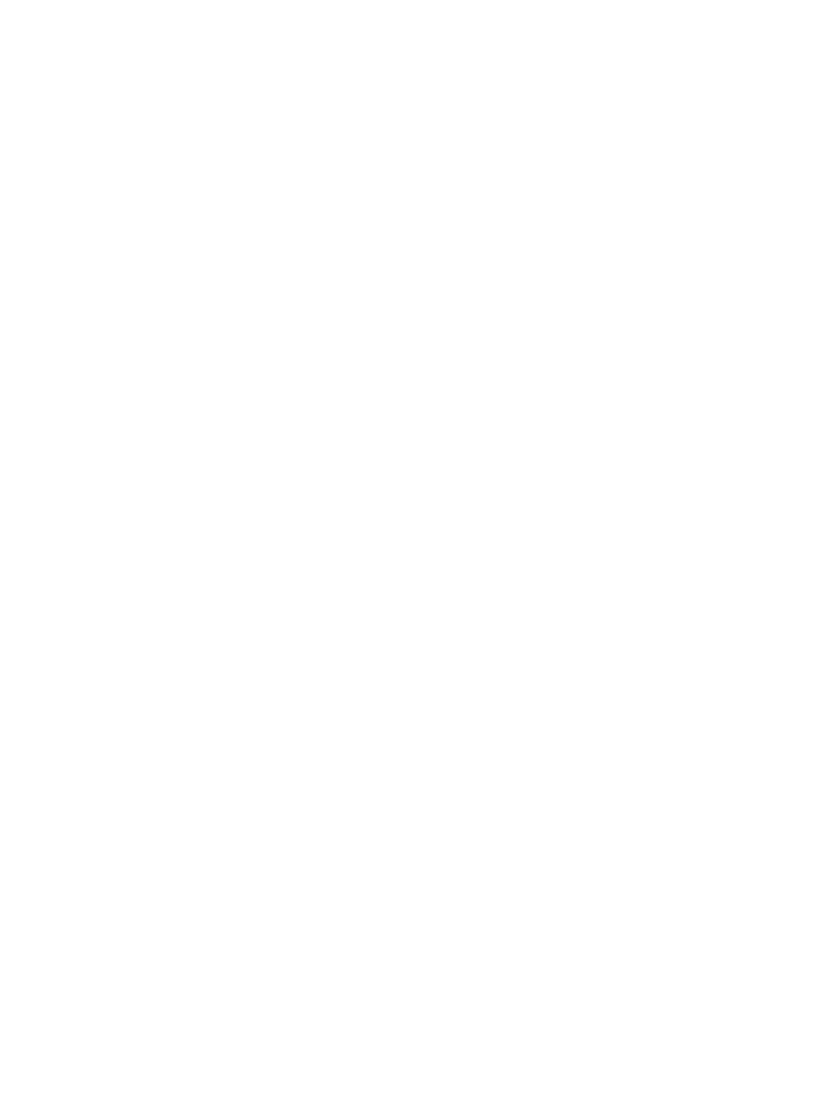
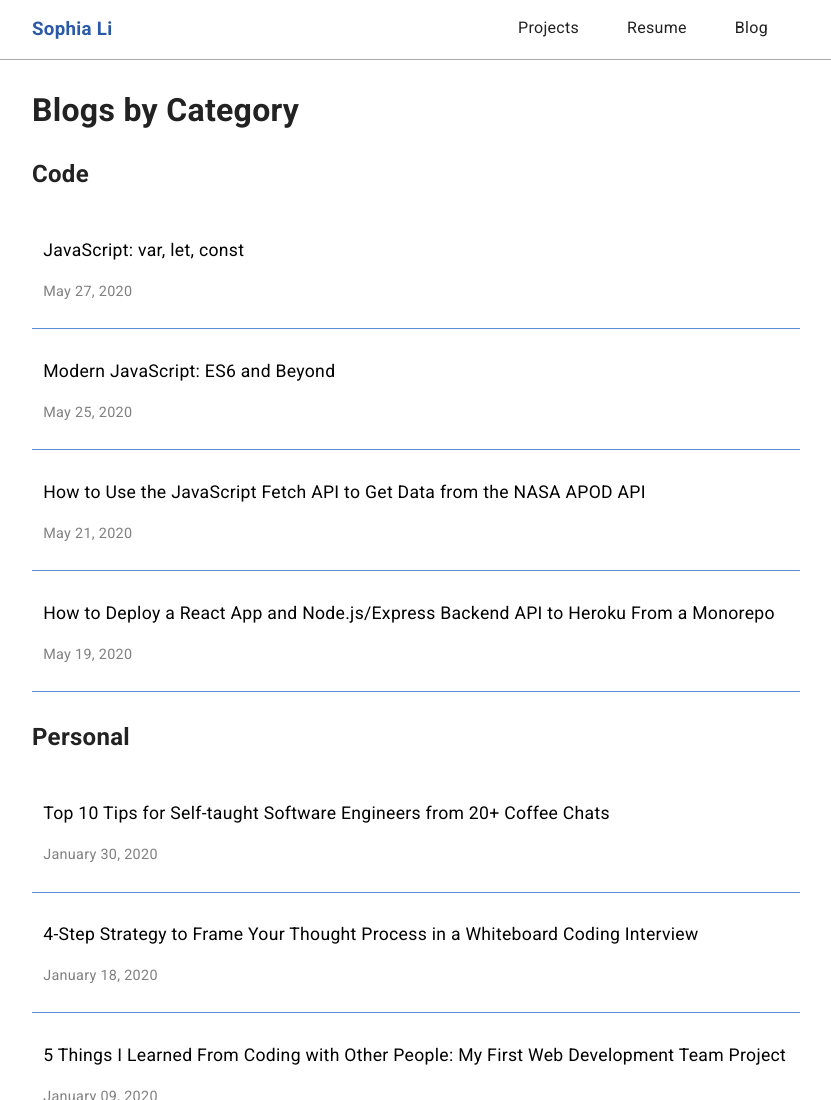
Before and after one commit to rmorabia/sophi-li.github.io, a Gatsby site: page /categories in a window 1280 px wide. Before the commit this address had no page. Shown: the top 1100 px of the page, without its empty margins (224-1055 px from the left). Before the commit the page ends 800 px from the top, so only its background shows below. Built offline with nearby package versions, Linux system fonts and the light colour scheme; Gatsby itself is replaced by a stand-in of ours; some packages are replaced by stand-ins of ours.

Commit message:
add category

```diff
--- a/src/pages/blog.module.css
+++ b/src/pages/blog.module.css
@@ -29,3 +29,8 @@
   color: gray;
   font-size: 0.9rem;
 }
+
+.categoryName {
+  margin-top: 2rem;
+  text-transform: capitalize;
+}
--- /dev/null
+++ b/src/pages/categories.js
@@ -0,0 +1,77 @@
+import React from 'react'
+import { graphql, Link } from 'gatsby'
+import PropTypes from 'prop-types'
+
+import styles from './blog.module.css'
+
+import Layout from '../layout'
+
+const Categories = ({ data }) => {
+  const { allMarkdownRemark } = data
+  const { group } = allMarkdownRemark
+  return (
+    <Layout>
+      <h1>Blogs by Category</h1>
+      {group.map(cat => (
+        <div key={cat.fieldValue}>
+          <span>
+            <h2 className={styles.categoryName}>{cat.fieldValue}</h2>
+            {cat.edges.map(({ node: { frontmatter } }) => (
+              <div key={frontmatter.path}>
+                <Link to={frontmatter.path} className={styles.linkContainer}>
+                  <div className={styles.blogContainer}>
+                    <p className={styles.blogTitle}>{frontmatter.title}</p>{' '}
+                    <p className={styles.blogDate}>{frontmatter.date}</p>
+                  </div>
+                </Link>
+              </div>
+            ))}
+          </span>{' '}
+        </div>
+      ))}
+    </Layout>
+  )
+}
+
+Categories.propTypes = {
+  data: PropTypes.shape({
+    allMarkdownRemark: PropTypes.shape({
+      group: PropTypes.arrayOf({
+        edges: PropTypes.arrayOf(
+          PropTypes.shape({
+            node: PropTypes.shape({
+              frontmatter: PropTypes.shape({
+                title: PropTypes.string,
+                path: PropTypes.string,
+                date: PropTypes.string,
+                category: PropTypes.string,
+              }),
+            }),
+          })
+        ),
+      }),
+    }),
+  }),
+}
+
+export default Categories
+
+export const query = graphql`
+  query CategoriesQuery {
+    allMarkdownRemark(sort: { order: DESC, fields: [frontmatter___date] }) {
+      group(field: frontmatter___category) {
+        fieldValue
+        edges {
+          node {
+            frontmatter {
+              title
+              path
+              date(formatString: "MMMM DD, YYYY")
+              category
+            }
+          }
+        }
+      }
+    }
+  }
+`
--- a/src/pages/posts/2020-01-18-4-Step-Whiteboarding-Strategy/index.md
+++ b/src/pages/posts/2020-01-18-4-Step-Whiteboarding-Strategy/index.md
@@ -3,7 +3,7 @@ path: '/4-Step-Whiteboarding-Strategy'
 date: '2020-01-18'
 title: '4-Step Strategy to Frame Your Thought Process in a Whiteboard Coding Interview'
 tags: ['interview']
-category: 'career'
+category: 'personal'
 ---
 
 Whiteboard coding interviews are often part of an imperfect technical interview process. A 45-minute whiteboard coding problem is not representative of real work on the job, especially due to its unrealistic time restraint. However, working through a coding problem can allow a candidate to showcase their _problem solving skills_ by communicating and walking through their _thought process_ with the interviewer.
--- a/src/pages/posts/2020-01-30-top-10-tips-for-self-taught-software-engineers/index.md
+++ b/src/pages/posts/2020-01-30-top-10-tips-for-self-taught-software-engineers/index.md
@@ -3,7 +3,7 @@ path: '/top-10-tips-for-self-taught-software-engineers'
 date: '2020-01-30'
 title: 'Top 10 Tips for Self-taught Software Engineers from 20+ Coffee Chats'
 tags: ['interview']
-category: 'career'
+category: 'personal'
 ---
 
 I started my [self-taught software engineering journey](https://github.com/sophi-li/OKRs-self-learning) four months ago. Since then, I’ve gone on over twenty coffee chats with software engineers. I invite folks to coffee chats to learn about their journey, hear their thoughts on the industry, and to ask for advice on becoming a self-taught software engineer. These tips are tried and true. I've applied each of these tips throughout my learning journey.
```
